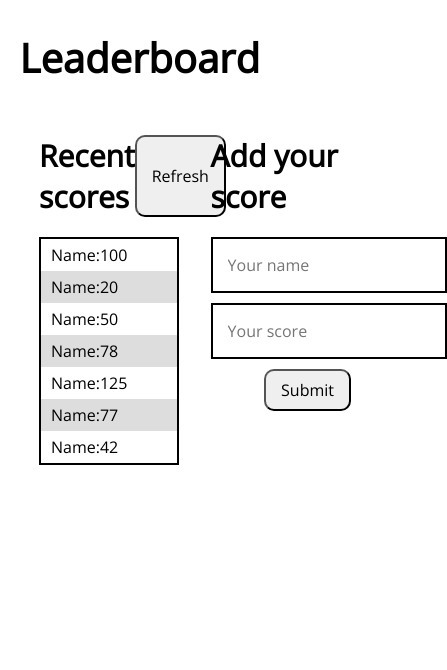
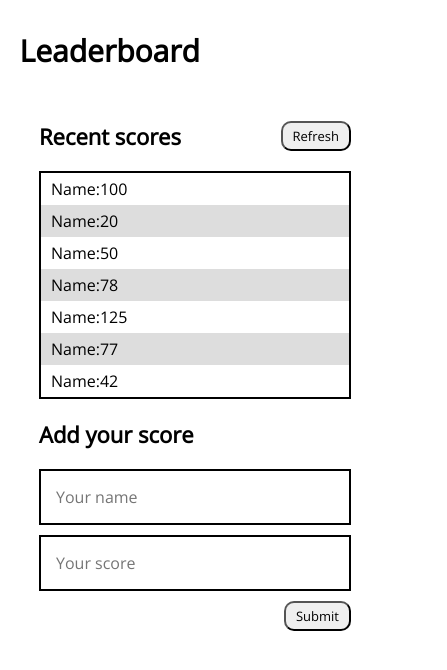
Before and after one commit to EmekaEmmanuel/leaderboard, a website built with webpack: page src/index.html in a window 390 px wide. Shown: the whole page, 447 px wide, since content can reach past the window. Built offline with nearby package versions, Linux system fonts and the light colour scheme; no server answers.

Commit message:
Add screen break point changes to style.css

```diff
--- a/src/style.css
+++ b/src/style.css
@@ -85,3 +85,32 @@
 .score_section article li:nth-child(even) {
   background-color: #ddd;
 }
+
+@media only screen and (max-width: 768px) {
+  .app_header h1 {
+    font-size: 30px;
+    }
+
+    .main h2{
+    font-size: 22px;
+    }
+
+    .btn_style {
+      padding: 4px 10px;
+      border-radius: 10px;
+      font-size: 13px;
+    }
+}
+
+@media only screen and (max-width: 425px) {
+  .main {
+    width: 80%;
+    margin: auto;
+    display: flex;
+    flex-direction: column;
+  }
+
+  .main section {
+    width: 100%;
+  }
+}
```
